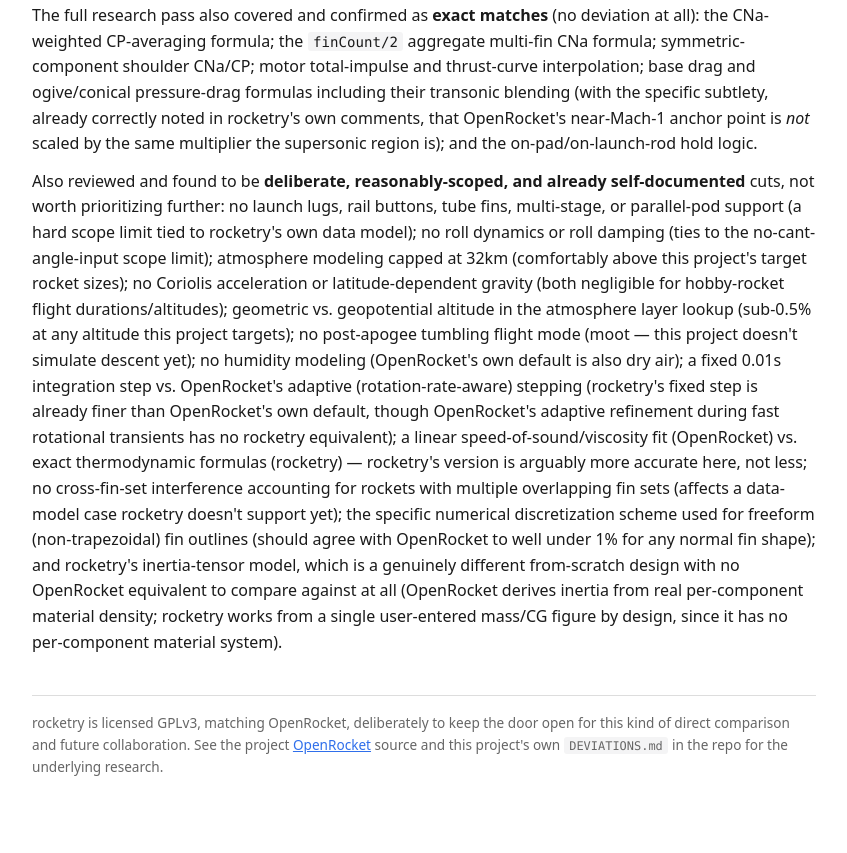
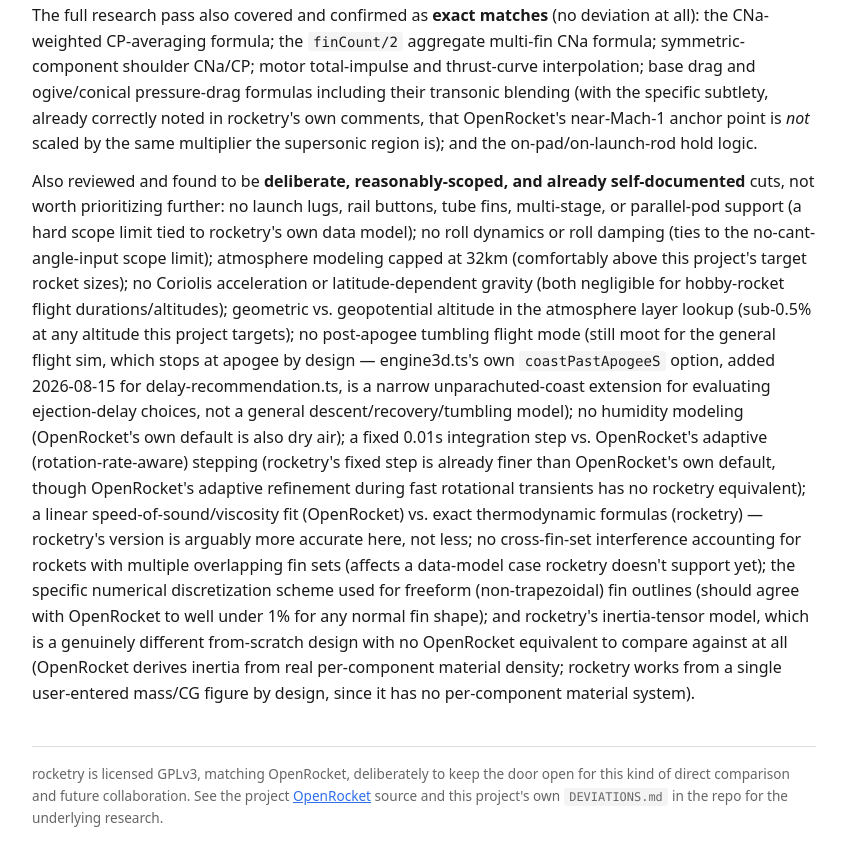
Before and after one commit to EzraCc/rocketry, a website: page public/deviations.html in a window 1280 px wide. Shown: the part 10515-11368 px from the top of the page, without its empty margins (216-1063 px from the left). Before the commit the page ends 11317 px from the top, so only its background shows below. Drawn offline with Linux system fonts and the light colour scheme.

Commit message:
Deviations page: clarify the post-apogee scope note after adding coastPastApogeeS
The "no post-apogee tumbling flight mode" note was written before engine3d.ts gained an opt-in
coast-past-apogee extension (delay-recommendation.ts) -- still true for the general flight sim,
but the blanket "doesn't simulate descent" phrasing no longer held. No verdict changes, just
keeping the note accurate.

```diff
--- a/public/deviations.html
+++ b/public/deviations.html
@@ -577,7 +577,10 @@ pitchDampingMoment = min(mul·(pitchRate/velocity)², Cm)  // capped so it can't
     (comfortably above this project's target rocket sizes); no Coriolis acceleration or
     latitude-dependent gravity (both negligible for hobby-rocket flight durations/altitudes); geometric
     vs. geopotential altitude in the atmosphere layer lookup (sub-0.5% at any altitude this project
-    targets); no post-apogee tumbling flight mode (moot — this project doesn't simulate descent yet); no
+    targets); no post-apogee tumbling flight mode (still moot for the general flight sim, which stops
+    at apogee by design — engine3d.ts's own <code>coastPastApogeeS</code> option, added 2026-08-15 for
+    delay-recommendation.ts, is a narrow unparachuted-coast extension for evaluating ejection-delay
+    choices, not a general descent/recovery/tumbling model); no
     humidity modeling (OpenRocket's own default is also dry air); a fixed 0.01s integration step vs.
     OpenRocket's adaptive (rotation-rate-aware) stepping (rocketry's fixed step is already finer than
     OpenRocket's own default, though OpenRocket's adaptive refinement during fast rotational transients
```
Also changed, not shown: DEVIATIONS.md (+5 -2 lines).
